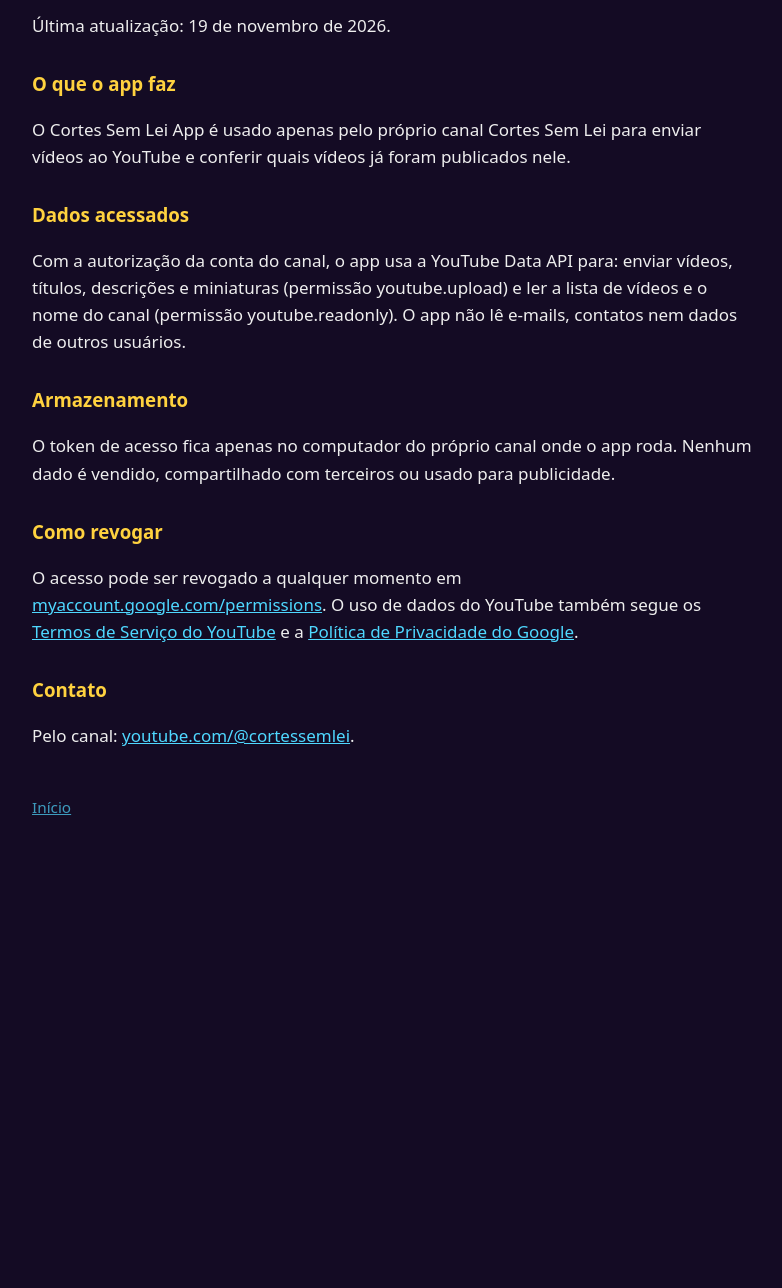
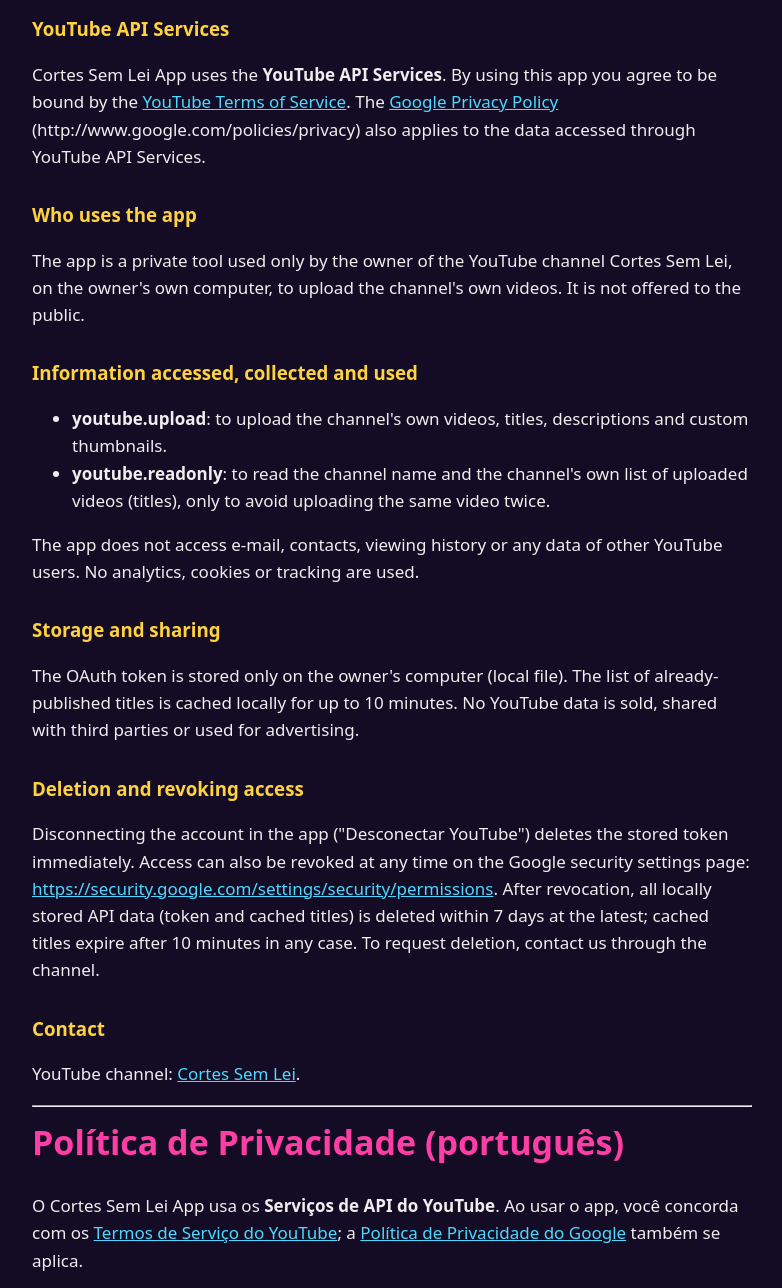
Before and after one commit to tiagocarvalhob/cortes-sem-lei, a plain HTML site: page privacidade.html in a window 1280 px wide. Shown: the part 160-1448 px from the top of the page, without its empty margins (248-1030 px from the left). Before the commit the page ends 1019 px from the top, so only its background shows below. Drawn offline with Linux system fonts and the light colour scheme.

Commit message:
Política de privacidade com as exigências do YouTube API Services
Co-Authored-By: Claude Opus 5.5 <noreply@anthropic.com>

```diff
--- a/privacidade.html
+++ b/privacidade.html
@@ -1,15 +1,26 @@
-<!doctype html><html lang="pt-BR"><head><meta charset="utf-8"><meta name="viewport" content="width=device-width,initial-scale=1"><title>Política de Privacidade</title><style>body{margin:0;background:#140b24;color:#eee;font:17px/1.6 system-ui,sans-serif}main{max-width:720px;margin:0 auto;padding:40px 16px}h1{color:#ff3ea5;margin-top:0}h2{color:#ffd23f;font-size:1.1em;margin-top:1.6em}a{color:#4fd8ff}footer{margin-top:3em;font-size:.9em;opacity:.7}</style></head><body><main>
-<h1>Política de Privacidade — Cortes Sem Lei App</h1>
-<p>Última atualização: 19 de novembro de 2026.</p>
-<h2>O que o app faz</h2>
-<p>O Cortes Sem Lei App é usado apenas pelo próprio canal Cortes Sem Lei para enviar vídeos ao YouTube e conferir quais vídeos já foram publicados nele.</p>
-<h2>Dados acessados</h2>
-<p>Com a autorização da conta do canal, o app usa a YouTube Data API para: enviar vídeos, títulos, descrições e miniaturas (permissão youtube.upload) e ler a lista de vídeos e o nome do canal (permissão youtube.readonly). O app não lê e-mails, contatos nem dados de outros usuários.</p>
-<h2>Armazenamento</h2>
-<p>O token de acesso fica apenas no computador do próprio canal onde o app roda. Nenhum dado é vendido, compartilhado com terceiros ou usado para publicidade.</p>
-<h2>Como revogar</h2>
-<p>O acesso pode ser revogado a qualquer momento em <a href="https://myaccount.google.com/permissions">myaccount.google.com/permissions</a>. O uso de dados do YouTube também segue os <a href="https://www.youtube.com/t/terms">Termos de Serviço do YouTube</a> e a <a href="https://policies.google.com/privacy">Política de Privacidade do Google</a>.</p>
-<h2>Contato</h2>
-<p>Pelo canal: <a href="https://www.youtube.com/@cortessemlei">youtube.com/@cortessemlei</a>.</p>
-<footer><a href="index.html">Início</a></footer>
+<!doctype html><html lang="en"><head><meta charset="utf-8"><meta name="viewport" content="width=device-width,initial-scale=1"><title>Privacy Policy - Cortes Sem Lei App</title><style>body{margin:0;background:#140b24;color:#eee;font:17px/1.6 system-ui,sans-serif}main{max-width:720px;margin:0 auto;padding:40px 16px}h1{color:#ff3ea5;margin-top:0}h2{color:#ffd23f;font-size:1.1em;margin-top:1.6em}a{color:#4fd8ff}footer{margin-top:3em;font-size:.9em;opacity:.7}</style></head><body><main>
+<h1>Privacy Policy — Cortes Sem Lei App</h1>
+<p>Last updated: November 19, 2026. <a href="#pt">Versão em português abaixo.</a></p>
+<h2>YouTube API Services</h2>
+<p>Cortes Sem Lei App uses the <strong>YouTube API Services</strong>. By using this app you agree to be bound by the <a href="https://www.youtube.com/t/terms">YouTube Terms of Service</a>. The <a href="https://policies.google.com/privacy">Google Privacy Policy</a> (http://www.google.com/policies/privacy) also applies to the data accessed through YouTube API Services.</p>
+<h2>Who uses the app</h2>
+<p>The app is a private tool used only by the owner of the YouTube channel Cortes Sem Lei, on the owner's own computer, to upload the channel's own videos. It is not offered to the public.</p>
+<h2>Information accessed, collected and used</h2>
+<ul>
+<li><strong>youtube.upload</strong>: to upload the channel's own videos, titles, descriptions and custom thumbnails.</li>
+<li><strong>youtube.readonly</strong>: to read the channel name and the channel's own list of uploaded videos (titles), only to avoid uploading the same video twice.</li>
+</ul>
+<p>The app does not access e-mail, contacts, viewing history or any data of other YouTube users. No analytics, cookies or tracking are used.</p>
+<h2>Storage and sharing</h2>
+<p>The OAuth token is stored only on the owner's computer (local file). The list of already-published titles is cached locally for up to 10 minutes. No YouTube data is sold, shared with third parties or used for advertising.</p>
+<h2>Deletion and revoking access</h2>
+<p>Disconnecting the account in the app ("Desconectar YouTube") deletes the stored token immediately. Access can also be revoked at any time on the Google security settings page: <a href="https://security.google.com/settings/security/permissions">https://security.google.com/settings/security/permissions</a>. After revocation, all locally stored API data (token and cached titles) is deleted within 7 days at the latest; cached titles expire after 10 minutes in any case. To request deletion, contact us through the channel.</p>
+<h2>Contact</h2>
+<p>YouTube channel: <a href="https://www.youtube.com/channel/UCDgZgwVHgSaPjS1n2tfTcCg">Cortes Sem Lei</a>.</p>
+<hr id="pt">
+<h1>Política de Privacidade (português)</h1>
+<p>O Cortes Sem Lei App usa os <strong>Serviços de API do YouTube</strong>. Ao usar o app, você concorda com os <a href="https://www.youtube.com/t/terms">Termos de Serviço do YouTube</a>; a <a href="https://policies.google.com/privacy">Política de Privacidade do Google</a> também se aplica.</p>
+<p>O app é uma ferramenta particular, usada só pelo dono do canal Cortes Sem Lei, no próprio computador, para enviar os vídeos do canal. Com a permissão <em>youtube.upload</em> ele envia vídeos, títulos, descrições e miniaturas; com <em>youtube.readonly</em> lê o nome do canal e a lista dos vídeos já enviados, só para não repetir envios. Não acessa dados de outras pessoas, não usa cookies nem rastreamento e não vende nem compartilha dados.</p>
+<p>O token fica só no computador do dono. "Desconectar YouTube" apaga o token na hora. O acesso também pode ser revogado em <a href="https://security.google.com/settings/security/permissions">security.google.com/settings/security/permissions</a>; depois disso, os dados guardados são apagados em até 7 dias.</p>
+<footer><a href="index.html">Home</a></footer>
 </main></body></html>
```
Also changed, not shown: index.html (+2 -1 lines).
